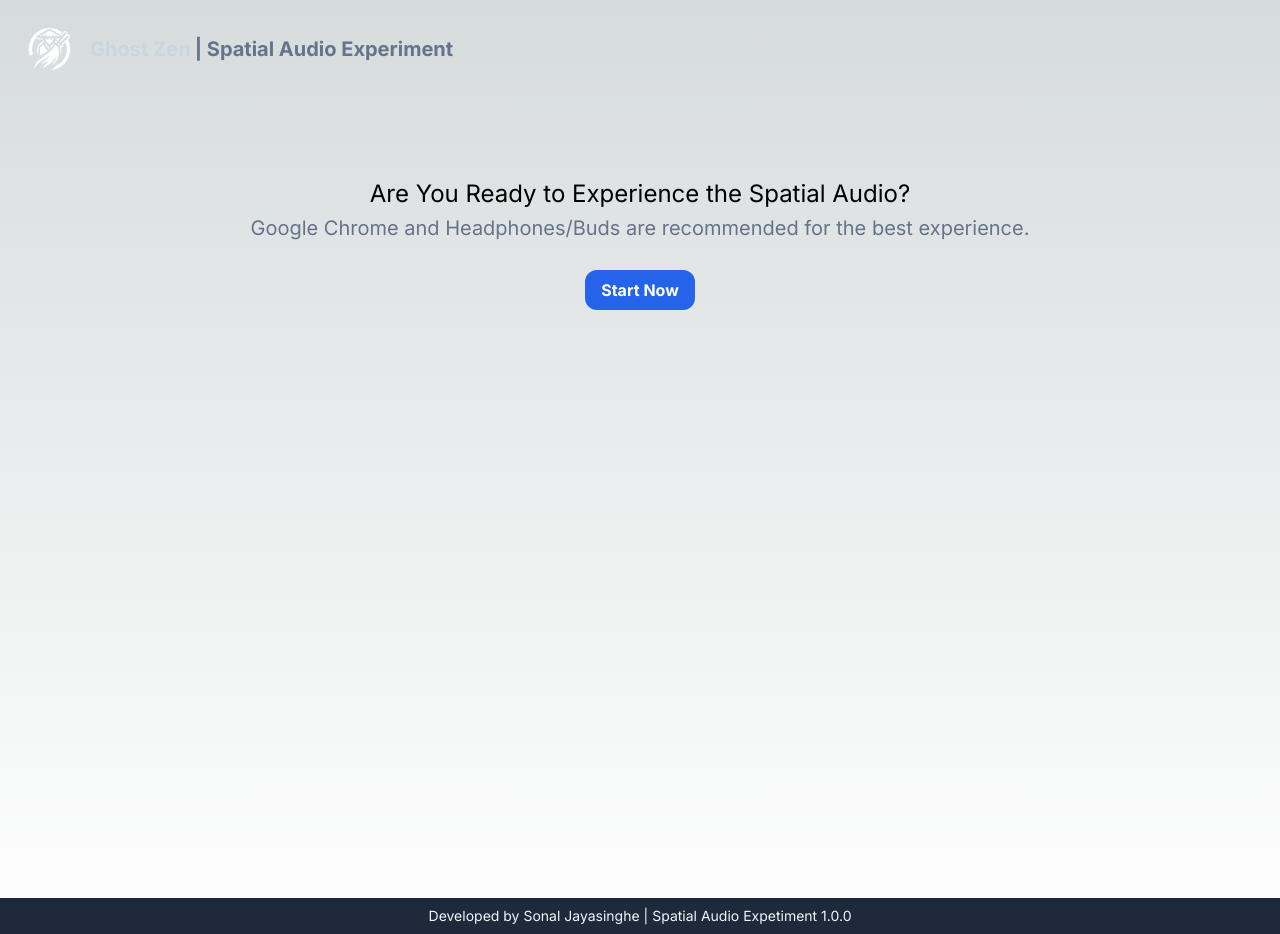
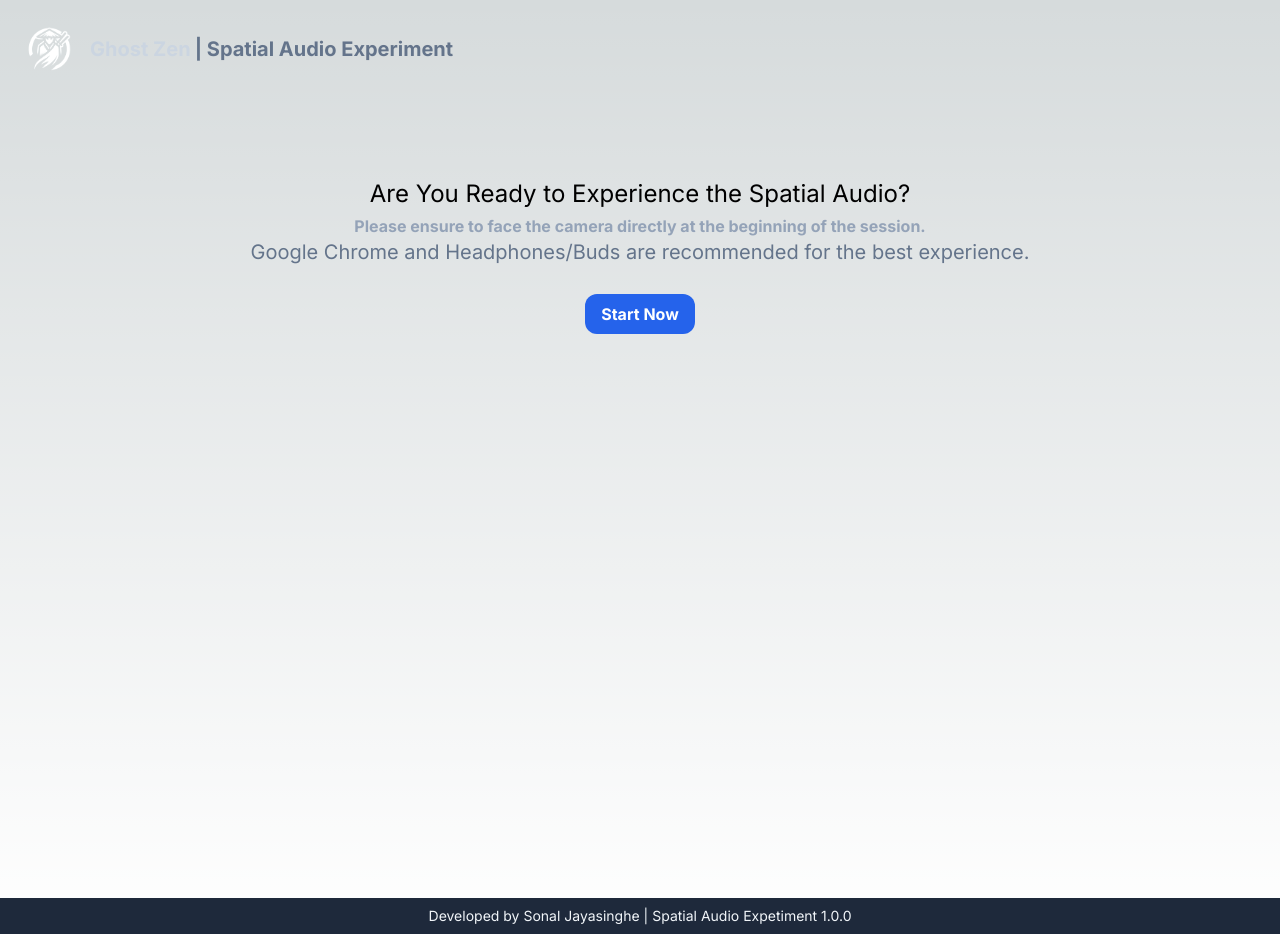
Before and after one commit to SonalJayasinghe/spatial-audio, a Next.js app: page / in a window 1280 px wide. Built offline with nearby package versions, Linux system fonts and the light colour scheme.

Commit message:
instructions were added

```diff
--- a/app/page.js
+++ b/app/page.js
@@ -14,9 +14,14 @@ const Home = () => {
             {" "}
             Are You Ready to Experience the Spatial Audio?{" "}
           </h2>
+          <b className=" text-slate-400">
+            {" "}
+            Please ensure to face the camera directly at the beginning of the
+            session.{" "}
+          </b>
           <h4 className="text-xl mb-7 text-slate-500">
             Google Chrome and Headphones/Buds are recommended for the best
-            experience.{" "}
+            experience. <br />
           </h4>
           <button
             className=" bg-blue-600 hover:bg-blue-700 text-white font-bold py-2 px-4 rounded-xl"
```
